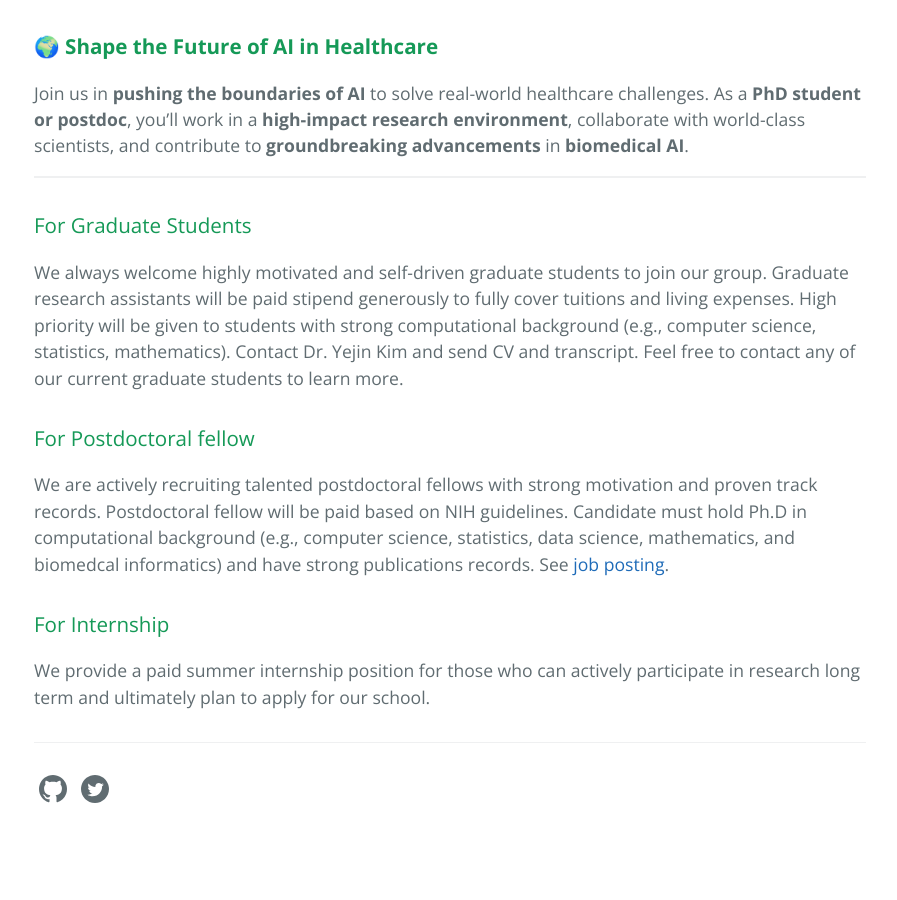
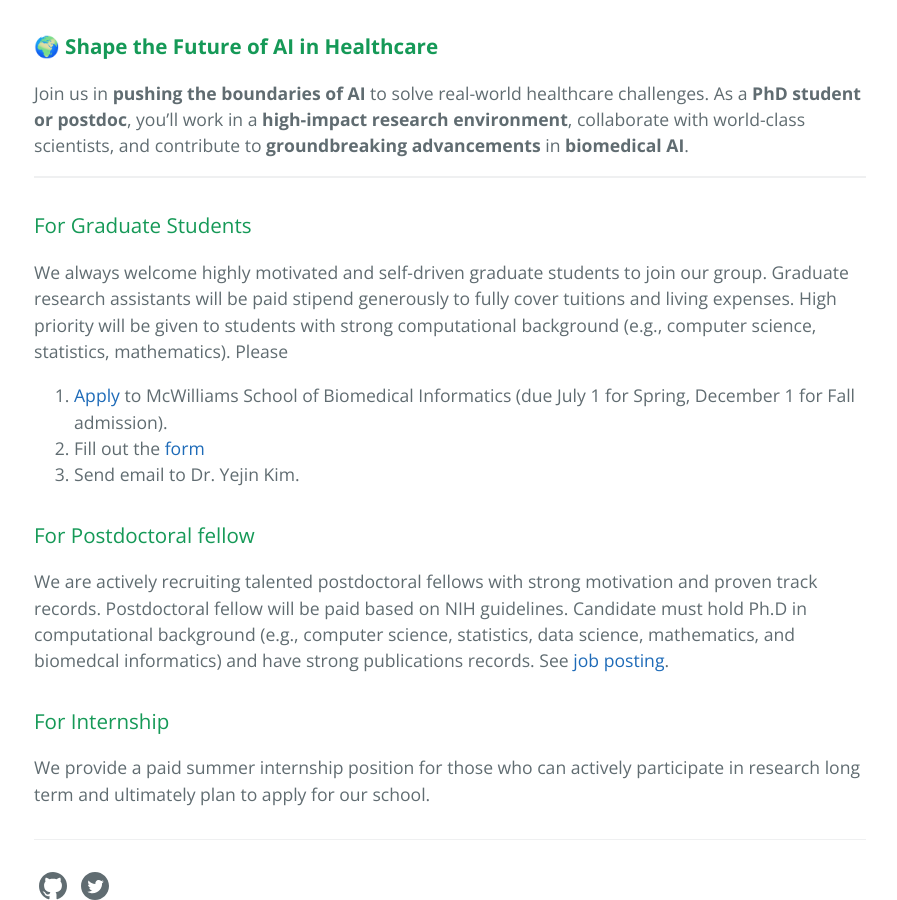
Before and after one commit to yejinjkim/yejinjkim.github.io, a Jekyll site: the page built from pages/opportunities.md, in a window 1280 px wide and 900 px high, scrolled down 995 px. Shown: the whole window, without its empty margins (190-1087 px from the left). Built offline with Jekyll 4.4.1, drawn with Linux system fonts in a browser that asks for light colours; before the commit the page ends 1852 px from its top, so only the background shows below that.

Commit message:
Update opportunities.md

```diff
--- a/pages/opportunities.md
+++ b/pages/opportunities.md
@@ -29,7 +29,11 @@ Join us in **pushing the boundaries of AI** to solve real-world healthcare chall
 ---
 
 ### For Graduate Students
-We always welcome highly motivated and self-driven graduate students to join our group. Graduate research assistants will be paid stipend generously to fully cover tuitions and living expenses. High priority will be given to students with strong computational background (e.g., computer science, statistics, mathematics). Contact Dr. Yejin Kim and send CV and transcript. Feel free to contact any of our current graduate students to learn more.
+We always welcome highly motivated and self-driven graduate students to join our group. Graduate research assistants will be paid stipend generously to fully cover tuitions and living expenses. High priority will be given to students with strong computational background (e.g., computer science, statistics, mathematics). Please
+1. [Apply](https://sbmi.uth.edu/applysbmi/) to McWilliams School of Biomedical Informatics (due July 1 for Spring, December 1 for Fall admission).
+2. Fill out the [form](https://forms.gle/Affb1USehKBp8TGp7)
+3. Send email to Dr. Yejin Kim.
+
 
 ### For Postdoctoral fellow
 We are actively recruiting talented postdoctoral fellows with strong motivation and proven track records. Postdoctoral fellow will be paid based on NIH guidelines. Candidate must hold Ph.D in computational background (e.g., computer science, statistics, data science, mathematics, and biomedcal informatics) and have strong publications records. See [job posting](https://careers.uth.tmc.edu/us/en/job/2500001F/Postdoctoral-Research-Fellow-Biomedical-Informatics).
```
